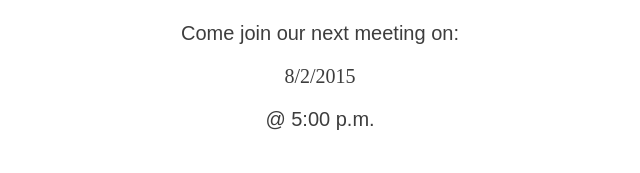
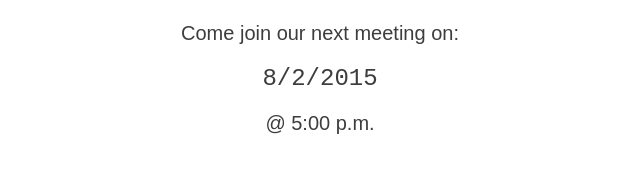
Before and after one commit to snolug/snolug.github.io, a plain HTML site: page index.html in a window 1280 px wide. Shown: the part 627-800 px from the top of the page, 320-960 px from the left. Drawn offline with Linux system fonts and the light colour scheme.

Commit message:
add styling for date

```diff
--- a/style.css
+++ b/style.css
@@ -82,3 +82,8 @@ div.band {
   color: #dd5713;
   box-shadow: 1px 1px 5px #222222;
 }
+
+#firstsunday, .date {
+  font-size: 24px;
+  font-family: monospace;
+}
```
